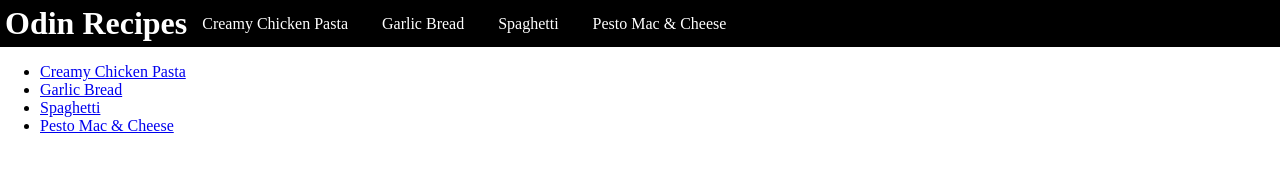
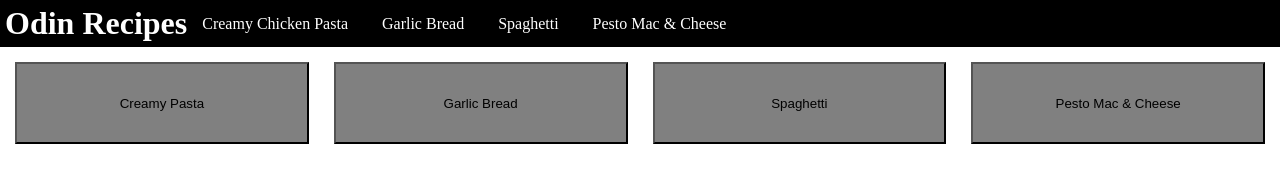
Before and after one commit to DougMcalister/Odin-Recipes, a plain HTML site: page index.html in a window 1280 px wide. Drawn offline with Linux system fonts and the light colour scheme.

Commit message:
formatted buttons for site

```diff
--- a/index.html
+++ b/index.html
@@ -17,20 +17,11 @@
                 </nav>
             </header>
         </div>
-            <ul>
-                <li>
-                    <a href="recipes/creamy-pasta.html" rel="noreferrer">Creamy Chicken Pasta</a>
-                </li>
-                <li>
-                    <a href="recipes/garlic-bread.html" rel="noreferrer">Garlic Bread</a>
-                </li>
-                <li>
-                    <a href="recipes/spaghetti.html" rel="noreferrer">Spaghetti</a>
-                </li>
-                <li>
-                    <a href="recipes/pesto-mac-and-cheese.html" rel="noreferrer">Pesto Mac & Cheese</a>
-                </li>
-            </ul>
-
+        <div class="page-buttons">
+            <button onclick="window.location.href='recipes/creamy-pasta.html'">Creamy Pasta</button>
+            <button onclick="window.location.href='recipes/garlic-bread.html'">Garlic Bread</button>
+            <button onclick="window.location.href='recipes/spaghetti.html'">Spaghetti</button>
+            <button onclick="window.location.href='recipes/pesto-mac-and-cheese.html'">Pesto Mac & Cheese</button>
+        </div>
     </body>
 </html>
--- a/styling.css
+++ b/styling.css
@@ -32,3 +32,18 @@ body{
 .option a:hover{
     text-decoration: underline;
 }
+
+.page-buttons{
+    margin: auto;
+    padding: 15px;
+    border: red 10px;
+    gap: 25px;
+    display:flex;
+}
+.page-buttons button{
+    color: black;
+    background-color: grey;
+    height: 82px;
+    width: 66px;
+    flex: 1 1 0;
+}
```
